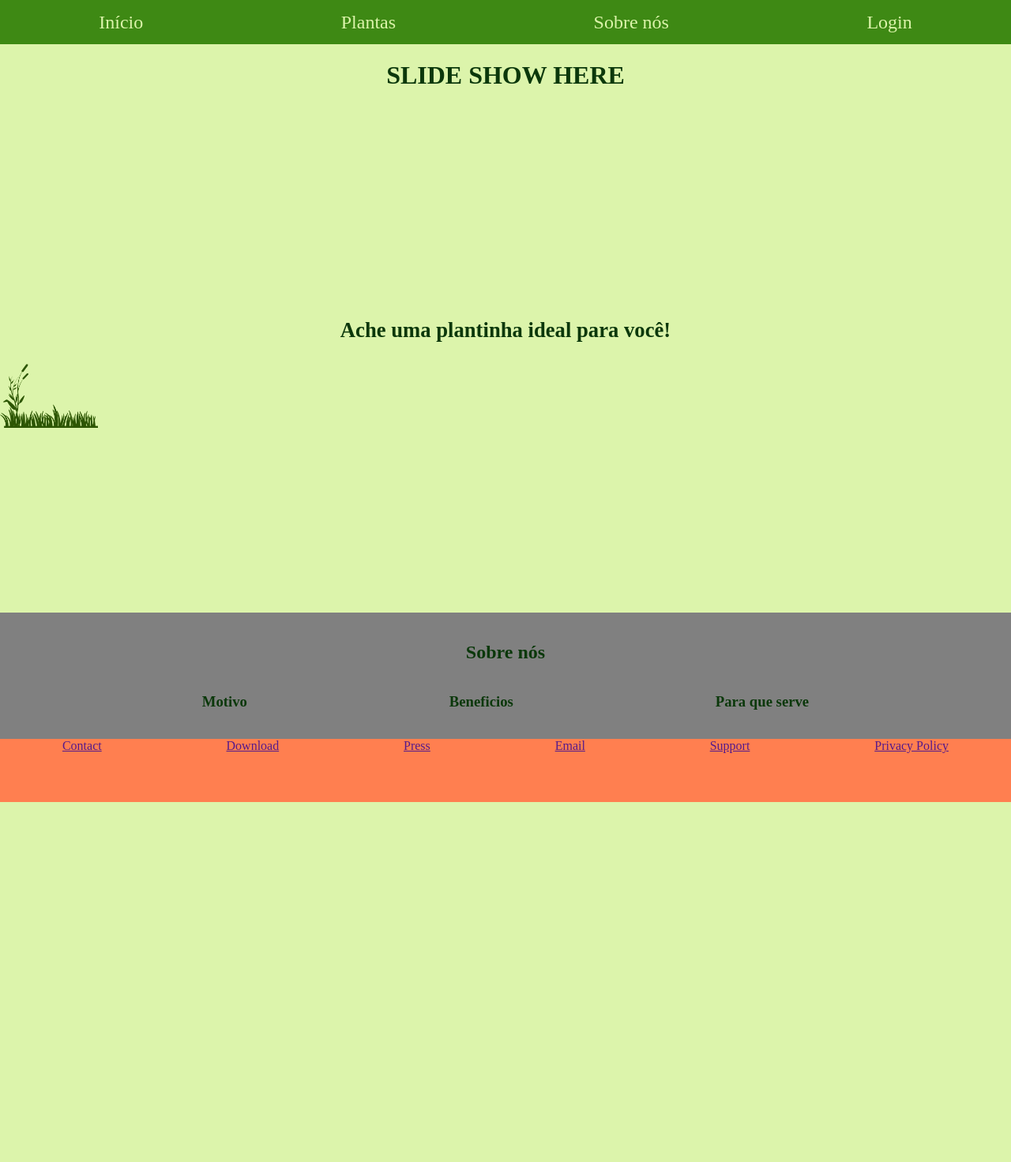
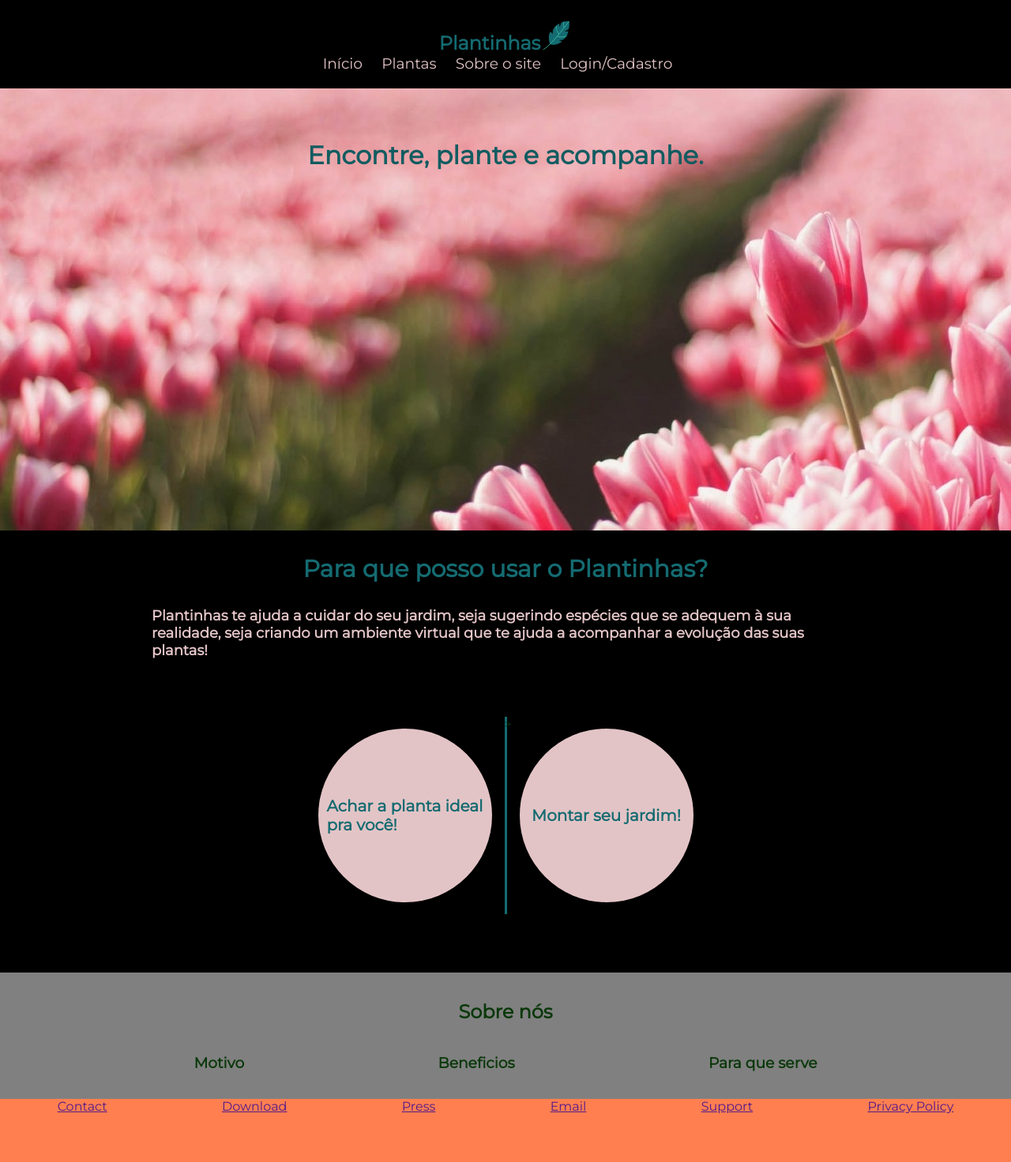
Before and after one commit to carlaque/Plantinhas, a Django app: page / in a window 1280 px wide. Shown: the whole page at 79% size. Before the commit the page ends 1016 px from the top, so only its background shows below. Run offline with Django 3.2, Linux system fonts and the light colour scheme; parts of the project's set-up code (start-up, migrations or seed data) failed here and were passed over.

Commit message:
arrumar CSS index nav header main

```diff
--- a/Plantinhas/website/static/css/styles.css
+++ b/Plantinhas/website/static/css/styles.css
@@ -1,10 +1,3 @@
-.ache_uma_planta{
-    display: flex;
-    justify-content: center;
-    font-size: 20pt;
-    position: initial;
-}
-
 body{
     background-color: #DCF4AB ;
     color: #0B380B;
@@ -37,6 +30,85 @@ body{
     padding: 25px;
     width: 20vw;
 }
+
+header{
+    display: flex;
+    align-items: center;
+    justify-content: space-evenly;
+    grid-area: header;
+    background-color: black;
+}
+
+header h3{
+    color:  #146b71;
+    font-size: 30px;
+}
+
+.header_paragrafo{
+    width: 70%;
+}
+
+header h4{
+    color: #e3c4c6;
+    font-size: 18px;
+}
+
+.header_espaço{
+    width: 35px;
+    display: flex;
+    justify-content: space-around;
+}
+
+.header_linha{
+    height: 250px;
+    width: 3px;
+    background-color: #146b71;;
+}
+
+.header_opcoes{
+    display: flex;
+    justify-content: center;
+    align-items: center;
+    height: 100%;
+    width: 100%;
+}
+
+.ache_uma_planta{
+    height: 220px;
+    width: 220px;
+    display: flex;
+    flex-direction: column;
+    justify-content: space-around;
+    align-items: center;
+    font-size: 20pt;
+    border-radius: 50%;
+    background-color: #e3c4c6;
+}
+
+.ache_uma_planta a{
+    text-decoration: none;
+    color: #146b71;
+    font-size: 20px;
+}
+
+.monte_seu_jardim{
+    height: 220px;
+    width: 220px;
+    display: flex;
+    flex-direction: column;
+    justify-content: space-around;
+    align-items: center;
+    font-size: 20pt;
+    border-radius: 50%;
+    background-color: #e3c4c6;
+}
+
+.monte_seu_jardim a{
+    text-decoration: none;
+    color: #146b71;
+    font-size: 20px;
+}
+
 h4{
     margin: 0px;
     background-color: black;
@@ -71,7 +143,8 @@ margin: 1,1,1,1;
                          'section section section section'
                          'footer footer footer footer';
     grid-template-columns: 25vw 25vw 25vw 25vw;
-    grid-template-rows: 40vh 50vh 20vh 10vh;
+    grid-template-rows: 70vh 70vh 20vh 10vh;
+    font-family: 'Montserrat', sans-serif;
 }
 
 .pag-index section{
@@ -91,18 +164,50 @@ margin: 1,1,1,1;
 }
 
 nav{
-    display: flex;
-    height: 7vh;
+    /* display: flex;
     justify-content: space-around;
     align-items: center;
     background-color: #3E8914;
-    margin: none;
+    margin: none; */
+    text-align: center;
+    box-sizing: border-box;
+    background: rgb(0, 0, 0);
+    padding: 20px;
+    font-family: 'Montserrat', sans-serif;
 }
 
 nav a{
     text-decoration: none;
-    font-size: 18pt;
-    color: #DCF4AB;
+    font-size: 14pt;
+    color:#e3c4c6;
+    margin-right: 20px;
+}
+
+nav div{
+    display: flex;
+    justify-content: center;
+}
+
+nav img{
+    height: 40px;
+    margin-top: 5px;
+}
+
+nav h1{
+    color: #146b71;
+}
+
+main{
+    grid-area: main;
+    background-image: url("../imagens/paisagem-tulipa.jpg");
+}
+
+main div{
+    margin-top: 65px;
+}
+
+main h1{
+    color: #125c61;
 }
 
 .pag-index main{
--- a/Plantinhas/website/templates/base.html
+++ b/Plantinhas/website/templates/base.html
@@ -1,21 +1,24 @@
 {% load static %}
 
 <!DOCTYPE html>
-<html lang="en">
+<html lang="pt-br">
 <head>
     <meta charset="UTF-8">
     <meta name="viewport" content="width=device-width, initial-scale=1.0">
     <meta http-equiv="X-UA-Compatible" content="ie=edge">
     <link rel="stylesheet" href="{% static 'css/styles.css' %}">
     <script defer src="{% static 'scripts/scripts.js' %}"></script>
+    <link rel="shortcut icon" href="../static/imagens/planta-icone.png" type="image/x-icon">
+    <link href="https://fonts.googleapis.com/css?family=Montserrat&display=swap" rel="stylesheet">
     <title>Plantinhas</title>
 </head>
 <body>
     <nav>
+        <div><h1>Plantinhas</h1> <img src="../static/imagens/planta-icone.png" alt="ícone de planta"></div>
         <a href="/">Início</a>
         <a href="">Plantas</a>
-        <a href="">Sobre nós</a>
-        <a href="/login">Login</a>
+        <a href="#section">Sobre o site</a>
+        <a href="/login">Login/Cadastro</a>
     </nav>
     <!-- <h2>hello {{dados.nome}}</h2> -->
 
--- a/Plantinhas/website/templates/index.html
+++ b/Plantinhas/website/templates/index.html
@@ -4,20 +4,30 @@
 
 <div class="pag-index">
     <main>
-        <h1>SLIDE SHOW HERE</h1>
+        <div>
+        <h1>Encontre, plante e acompanhe.</h1>
         <!-- imagens -->
         <!-- javascript -->
         <!-- fundo #DCF4AB -->
+        </div>
     </main>
     <header>
-        <div>
-            <h3 class="ache_uma_planta">Ache uma plantinha ideal para você!</h3>
+        <h3>Para que posso usar o Plantinhas?</h3>
+        <div class="header_paragrafo"><h4>Plantinhas te ajuda a cuidar do seu jardim, seja sugerindo espécies que se adequem à sua realidade, seja criando um ambiente virtual que te ajuda a acompanhar a evolução das suas plantas!</h4></div>
+        <div class="header_opcoes">
+            <div class="ache_uma_planta">
+                <a href="plantas/1"><strong> Achar a planta ideal <br>pra você!</strong> </a>
+            </div>
+            <div class = "header_espaço"><div class = "header_linha">></div></div>
+            <div class="monte_seu_jardim">
+                <a href="jardim/cadastro/1"><strong> Montar seu jardim!</strong> </a>
+            </div>
         </div>
-        <form  method="post">
+        <!-- <form  method="post">
             {% csrf_token %}
             <div class="pesquisar_plantinha">
                 <div class="pesquisar_regiao">
-                    <!-- <h3>Qual a região onde pretende plantar ?</h3>
+                    <h3>Qual a região onde pretende plantar ?</h3>
                     <select name="clima">
                         <option value="clima">Norte</option>
                         <option value="clima">Nordeste</option>
@@ -25,7 +35,7 @@
                         <option value="clima">Suldeste</option>
                         <option value="clima">Sul</option>
                     </select> -->
-                </div>
+        <!-- </div>
 
                 <div class="pesquisar_espaco">
 
@@ -37,9 +47,9 @@
             </div>
         <div class="pesquisar-img">
             <img src="{% static 'imagens/grass-310691_960_720.png' %}" alt="grass">
-        </div>
+        </div> -->
     </header>
-    <section>
+    <section id = "section">
         <div class="sobrenos">
             <h2>Sobre nós</h2>
         </div>
--- a/Plantinhas/website/templates/plantas.html
+++ b/Plantinhas/website/templates/plantas.html
@@ -8,7 +8,11 @@
     <main>
         <form action="" method="get">
 
+            <h3>Encontre sua plantinha:</h3>
+
             <input type="text" name="nome" id="busca" placeholder="Busque por um nome">
+
+            <h3>Ou encontramos uma pra você!</h3>
 
             <div>
                 <label for="">Onde você quer plantar?
```
Also changed, not shown: Plantinhas/website/static/imagens/paisagem-tulipa.jpg (added), Plantinhas/website/static/imagens/planta-icone.png (added), Plantinhas/website/static/imagens/tulips_field_flowers_plant_striped-604416.jpg (added), 1 other file.
